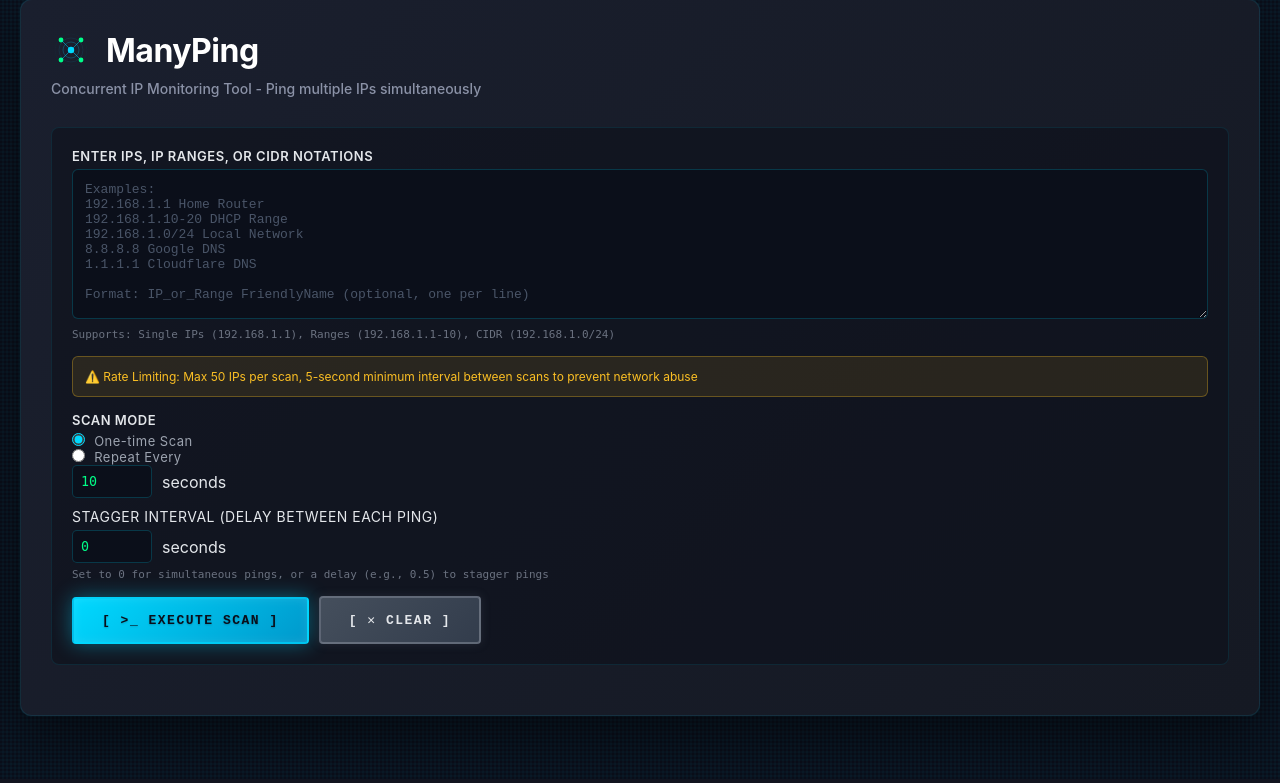
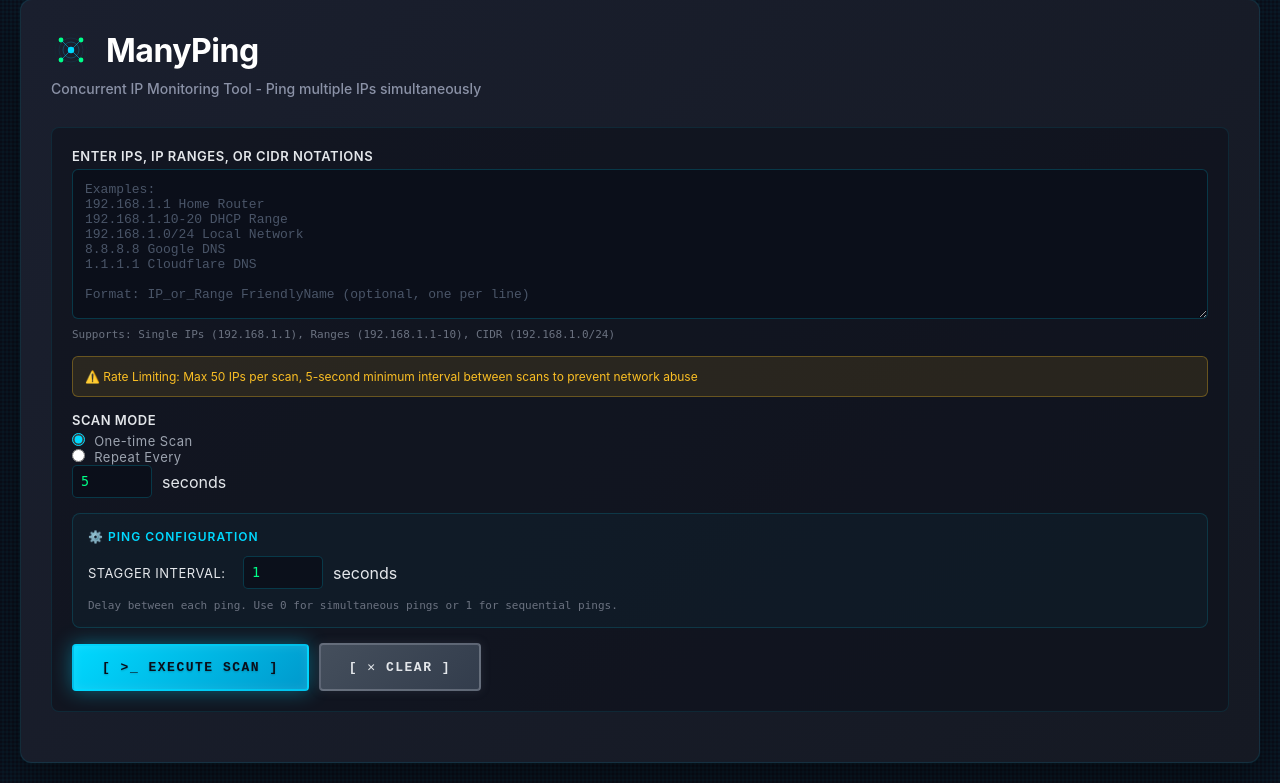
Before and after one commit to BlindTrevor/ManyPing, a PHP site: page / in a window 1280 px wide. Shown: the part 21-804 px from the top of the page. Before the commit the page ends 752 px from the top, so only its background shows below. Run offline with PHP 8.4, Linux system fonts and the light colour scheme.

Commit message:
Update default values and improve control section UI
Co-authored-by: BlindTrevor <78815670+BlindTrevor@users.noreply.github.com>

```diff
--- a/index.php
+++ b/index.php
@@ -463,6 +463,30 @@
             outline: none;
             border-color: #00d9ff;
         }
+        .control-section {
+            background: rgba(0, 217, 255, 0.03);
+            border: 1px solid rgba(0, 217, 255, 0.15);
+            border-radius: 8px;
+            padding: 15px;
+            margin-bottom: 15px;
+        }
+        .control-section-title {
+            font-size: 12px;
+            color: #00d9ff;
+            text-transform: uppercase;
+            letter-spacing: 1px;
+            margin-bottom: 12px;
+            font-weight: 600;
+        }
+        .control-row {
+            display: flex;
+            align-items: center;
+            gap: 15px;
+            margin-bottom: 10px;
+        }
+        .control-row:last-child {
+            margin-bottom: 0;
+        }
         input[type="number"] {
             background: rgba(10, 14, 26, 0.8);
             color: #00ff88;
@@ -535,25 +559,27 @@ Format: IP_or_Range FriendlyName (optional, one per line)"></textarea>
                         Repeat Every
                     </label>
                     <div class="interval-control">
-                        <input type="number" id="scanInterval" value="10" min="5" max="300">
+                        <input type="number" id="scanInterval" value="5" min="5" max="300">
                         <span>seconds</span>
                     </div>
                 </div>
 
-                <div style="margin-top:10px;">
-                    <label style="font-size: 14px; font-weight: normal;">Stagger Interval (delay between each ping)</label>
-                    <div class="scan-mode">
+                <div class="control-section" style="margin-top:15px;">
+                    <div class="control-section-title">⚙️ Ping Configuration</div>
+                    <div class="control-row">
+                        <label style="font-size: 13px; font-weight: normal; margin: 0; min-width: 140px;">Stagger Interval:</label>
                         <div class="interval-control">
-                            <input type="number" id="staggerInterval" value="0" min="0" max="10" step="0.1">
+                            <input type="number" id="staggerInterval" value="1" min="0" max="10" step="0.1">
                             <span>seconds</span>
                         </div>
                     </div>
-                    <div class="help-text">Set to 0 for simultaneous pings, or a delay (e.g., 0.5) to stagger pings</div>
-                </div>
-
-                <div id="repeatOptions" style="display:none; margin-top:10px;">
-                    <label style="font-size: 14px; font-weight: normal;">Number of Scans</label>
-                    <div class="scan-mode">
+                    <div class="help-text">Delay between each ping. Use 0 for simultaneous pings or 1 for sequential pings.</div>
+                </div>
+
+                <div id="repeatOptions" style="display:none; margin-top:15px;">
+                    <div class="control-section">
+                        <div class="control-section-title">🔄 Repeat Configuration</div>
+                        <div class="scan-mode" style="margin-bottom: 10px;">
                             <label>
                                 <input type="radio" name="scanCount" value="continuous" checked>
                                 Continuous
@@ -568,6 +594,7 @@ Format: IP_or_Range FriendlyName (optional, one per line)"></textarea>
                             </div>
                         </div>
                         <div id="etaDisplay" style="margin-top:5px; font-size:12px; color:#667eea;"></div>
+                    </div>
                 </div>
             </div>
 
--- a/ping.php
+++ b/ping.php
@@ -8,7 +8,7 @@
 
 // Configure PHP execution and session settings
 // Set execution time limit to allow for long-running scans
-// MAX_IPS_PER_SCAN (50) * PING_TIMEOUT (2s) = 100s minimum + overhead
+// MAX_IPS_PER_SCAN (50) * PING_TIMEOUT (1s) = 50s minimum + overhead
 ini_set('max_execution_time', '120'); // Allow up to 2 minutes for scan completion
 
 // Disable output buffering to prevent early timeouts
@@ -46,7 +46,7 @@ header('Keep-Alive: timeout=120, max=1');
 
 // Rate limiting configuration
 const MAX_IPS_PER_SCAN = 50;
-const PING_TIMEOUT = 2; // seconds
+const PING_TIMEOUT = 1; // seconds
 const MAX_CONCURRENT = 10; // Maximum concurrent ping processes
 const MIN_SCAN_INTERVAL = 5; // Minimum seconds between scans
 const FLUSH_INTERVAL = 5; // Flush output every N results to keep connection alive
--- a/ping_single.php
+++ b/ping_single.php
@@ -31,7 +31,7 @@ header('X-Accel-Buffering: no');
 header('Connection: keep-alive');
 header('Keep-Alive: timeout=30, max=1');
 
-const PING_TIMEOUT = 2; // seconds
+const PING_TIMEOUT = 1; // seconds
 
 /**
  * Ping a single IP address
```
Lines whose indentation alone changed are shown as unchanged.
